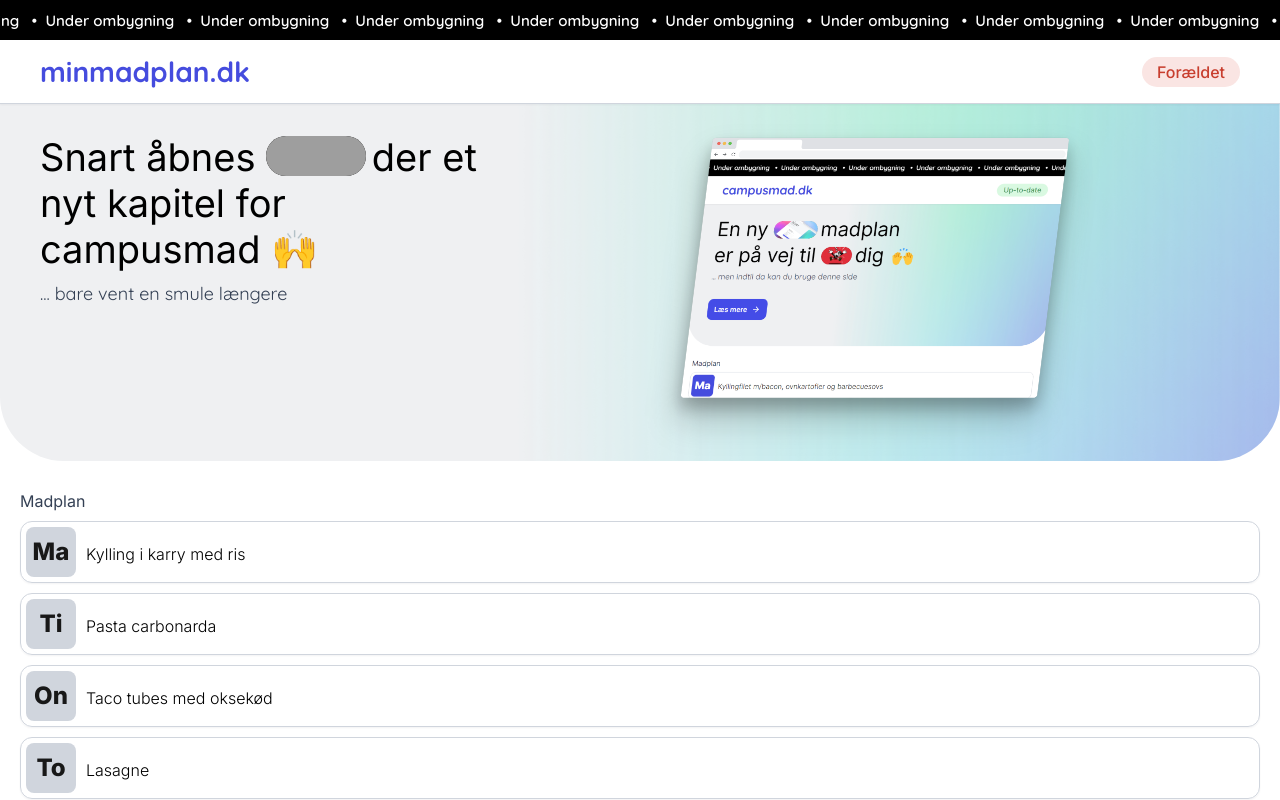
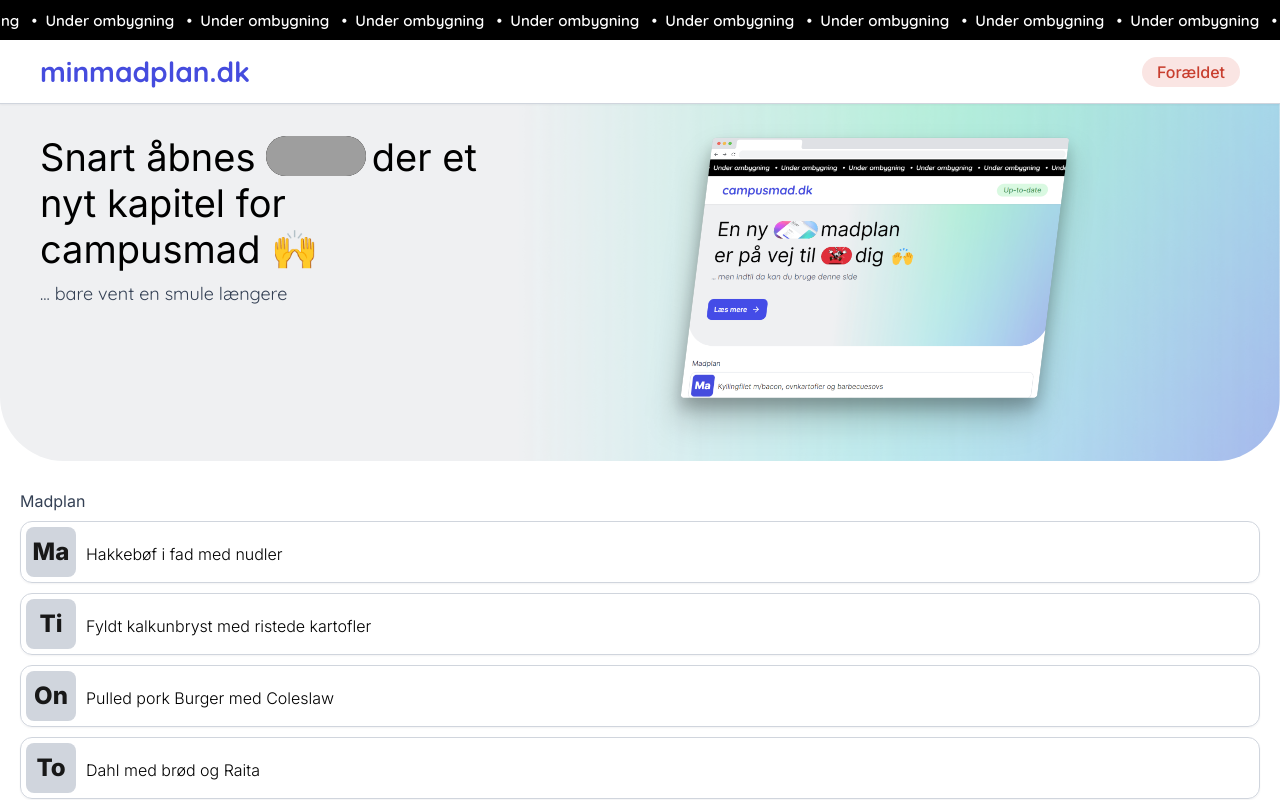
Before and after one commit to zMyLlama/videndjurs-aftensmad, a Next.js app: page / in a window 1280 px wide. Built offline with nearby package versions, Linux system fonts and the light colour scheme; grey boxes are pictures that could not be loaded.

Commit message:
Update temp.loading.tsx

```diff
--- a/pages/components/index/temp.loading.tsx
+++ b/pages/components/index/temp.loading.tsx
@@ -8,15 +8,15 @@ import { device } from "../../../js/devices";
 
 const translatedNames : any = ["Ma", "Ti", "On", "To", "Fr", "Lø", "Sø"]
 const mealPlan : any = {
-    "week": 33,
+    "week": 34,
     "meals": {
-        "monday": "Kylling i karry med ris",
-        "tuesday": "Pasta carbonarda",
-        "wednesday": "Taco tubes med oksekød",
-        "thursday": "Lasagne",
-        "friday": "Kylling med brun sovs og kartofler",
-        "saturday": "Sprøde fisk med pommes frites",
-        "sunday": "Kokkens overraskelse",
+        "monday": "Hakkebøf i fad med nudler",
+        "tuesday": "Fyldt kalkunbryst med ristede kartofler",
+        "wednesday": "Pulled pork Burger med Coleslaw",
+        "thursday": "Dahl med brød og Raita",
+        "friday": "Kødboller i Tomat sovs med Pasta sløjfer",
+        "saturday": "Fiskefrikadeller med kartofler og persillesovs",
+        "sunday": "Kyllinge schnitzler med Paprika sovs og Pommes Frites",
     }
 }
 
```
